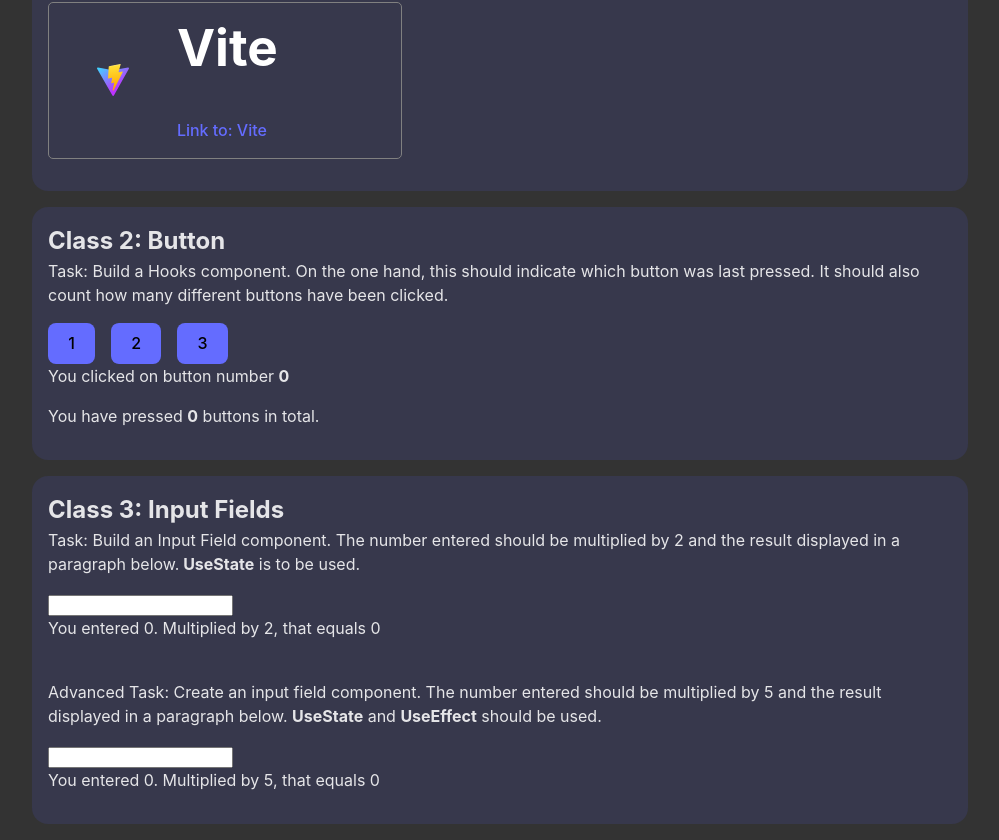
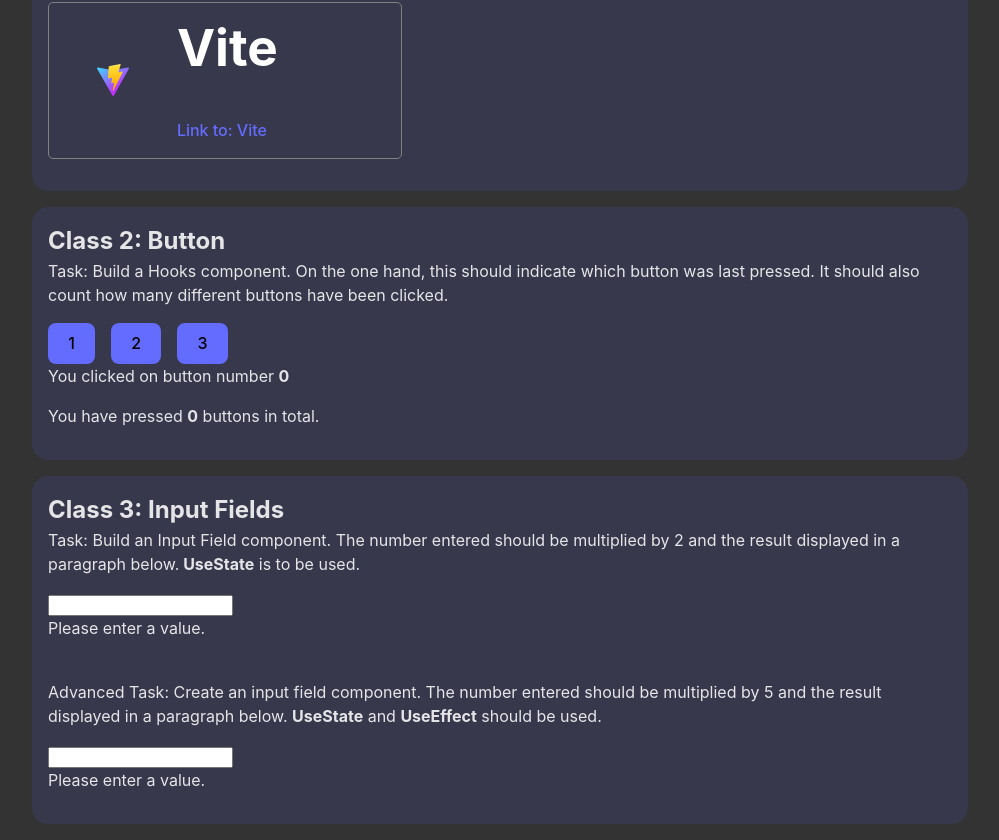
Before and after one commit to TheresasArtwork/react-exercises, a React (Vite) app: page /Exercises in a window 1280 px wide. Shown: the part 488-1328 px from the top of the page, without its empty margins (140-1139 px from the left). Built offline with nearby package versions, Linux system fonts and the light colour scheme; the HTML template or start-up script is replaced by a standard one.

Commit message:
added a conditional operator to change text

```diff
--- a/src/InputField/InputField.jsx
+++ b/src/InputField/InputField.jsx
@@ -3,13 +3,15 @@ import { useState } from "react";
 export function InputField() {
   const [value, setValue] = useState(0);
   let multiplier = 2;
-  let sum = value * multiplier;
+  let result = value * multiplier;
 
   return (
     <div className="input-field-container">
       <input type="number" onChange={(e) => setValue(e.target.value)} />
       <p>
-        You entered {value}. Multiplied by {multiplier}, that equals {sum}
+        {value
+          ? `You entered ${value}. Multiplied by ${multiplier}, that equals ${result}.`
+          : `Please enter a value.`}
       </p>
     </div>
   );
--- a/src/InputField/InputFieldEffect.jsx
+++ b/src/InputField/InputFieldEffect.jsx
@@ -2,18 +2,20 @@ import { useEffect, useState } from "react";
 
 export function InputFieldEffect() {
   const [value, setValue] = useState(0);
-  const [sum, setSum] = useState(0);
+  const [result, setResult] = useState(0);
   const multiplier = 5;
 
   useEffect(() => {
-    setSum(() => value * multiplier);
+    setResult(() => value * multiplier);
   }, [value]);
 
   return (
     <div className="input-field-container">
       <input type="number" onChange={(e) => setValue(e.target.value)} />
       <p>
-        You entered {value}. Multiplied by {multiplier}, that equals {sum}
+        {value
+          ? `You entered ${value}. Multiplied by ${multiplier}, that equals ${result}.`
+          : `Please enter a value.`}
       </p>
     </div>
   );
```
